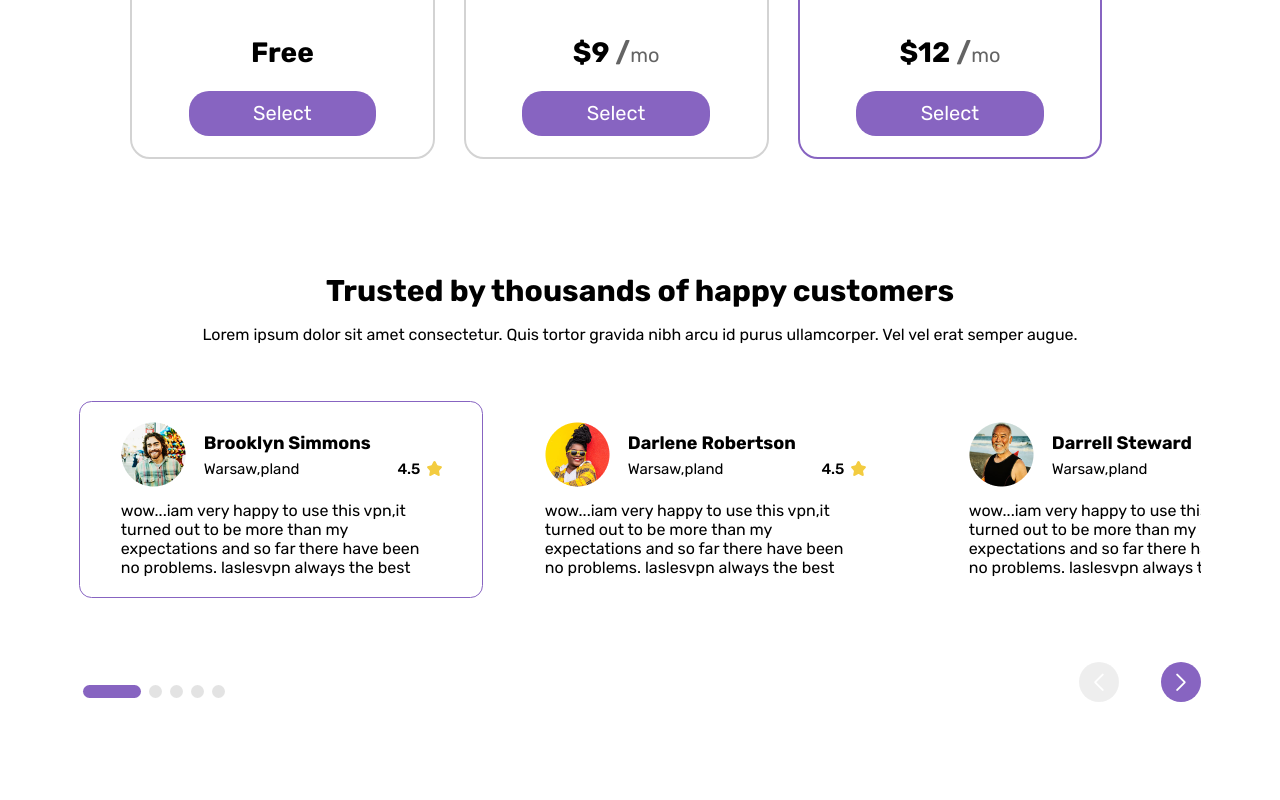
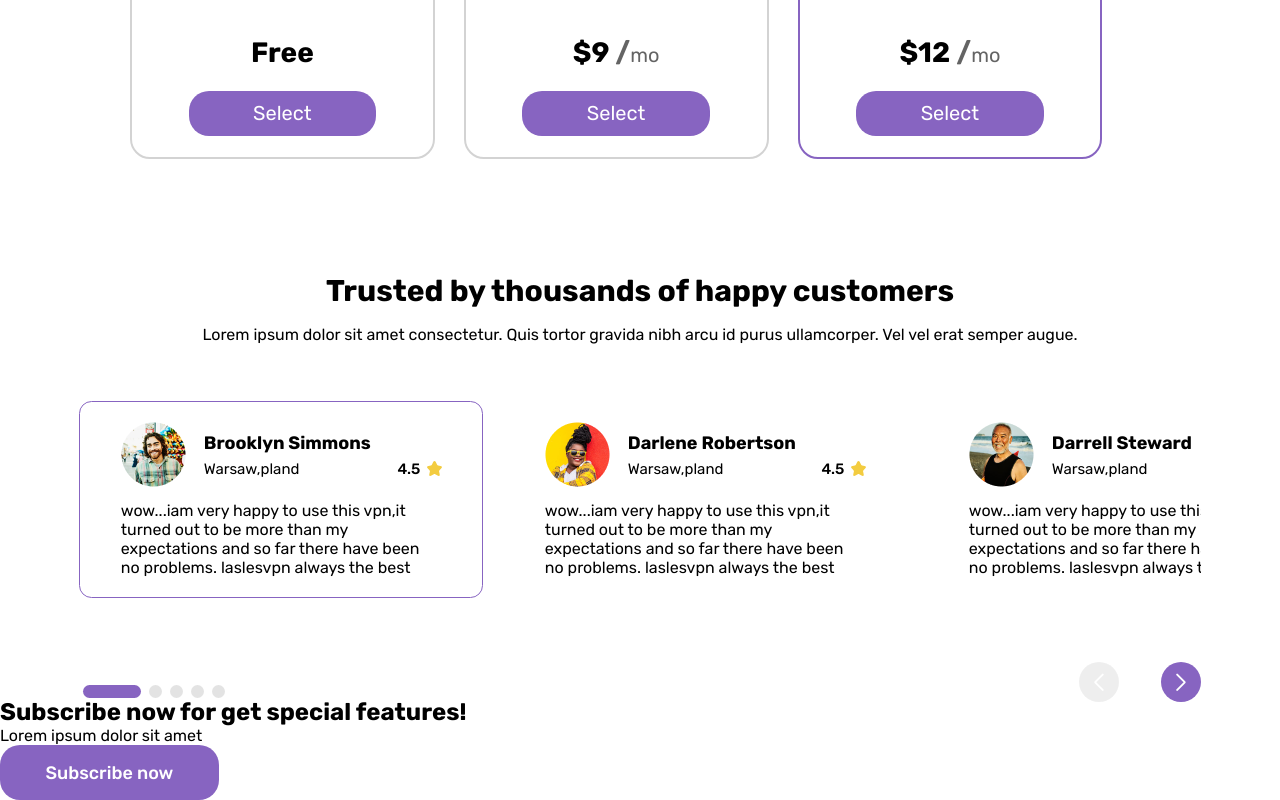
Before and after one commit to rudyminaya/laslesvpn-challenge, a Next.js app: page / in a window 1280 px wide. Shown: the part 2005-2805 px from the top of the page. Before the commit the page ends 2707 px from the top, so only its background shows below. Built offline with nearby package versions, Linux system fonts and the light colour scheme.

Commit message:
feat: se creó la vista de suscription

```diff
--- a/src/app/page.tsx
+++ b/src/app/page.tsx
@@ -6,6 +6,7 @@ import { FeaturesItems, MetricsItems, PlanItems, TestimonialsItems } from "@/dat
 import Features from "@/components/features"
 import Prices from "@/sections/prices"
 import Testimonials from "@/sections/testimonials"
+import Suscription from "@/sections/suscription"
 
 export default function Home() {
   return (
@@ -36,6 +37,7 @@ export default function Home() {
       <Features data={FeaturesItems}/>
       <Prices data={PlanItems}/>
       <Testimonials data={TestimonialsItems}/>
+      <Suscription/>
     </>
   )
 }
--- /dev/null
+++ b/src/sections/suscription/index.tsx
@@ -0,0 +1,22 @@
+import React from "react"
+import styles from "./styles.module.scss"
+import { MainButton } from "@/components/buttons"
+
+const Suscription = () => {
+  return (
+    <aside className={styles.suscription}>
+      <div className={styles.suscription__content}>
+        <h2>Subscribe now for get special features!</h2>
+        <p>Lorem ipsum dolor sit amet</p>
+      </div>
+      <MainButton
+        size="large"
+        text="Subscribe now"
+        variant="primary"
+        link="#"
+      />
+    </aside>
+  )
+}
+
+export default Suscription
```
Also changed, not shown: src/sections/suscription/styles.module.scss (added).
